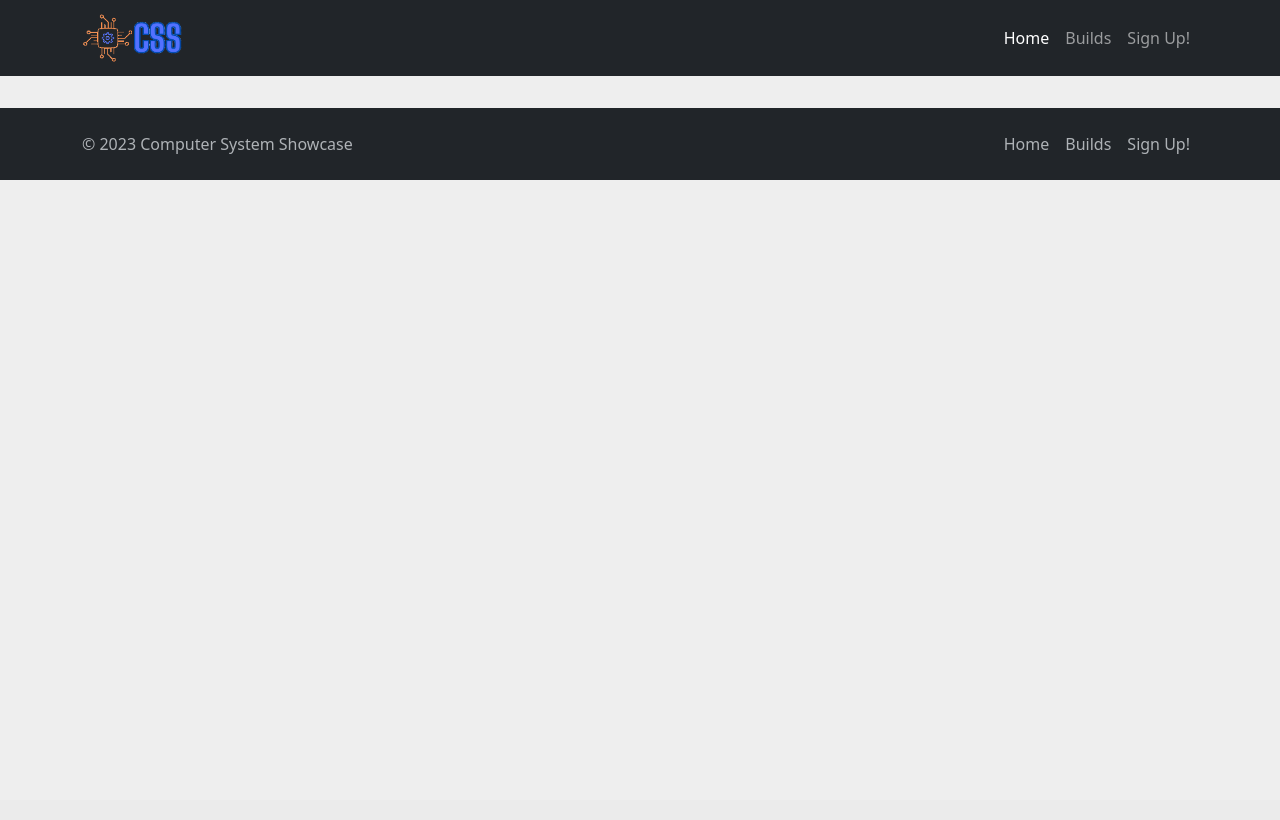
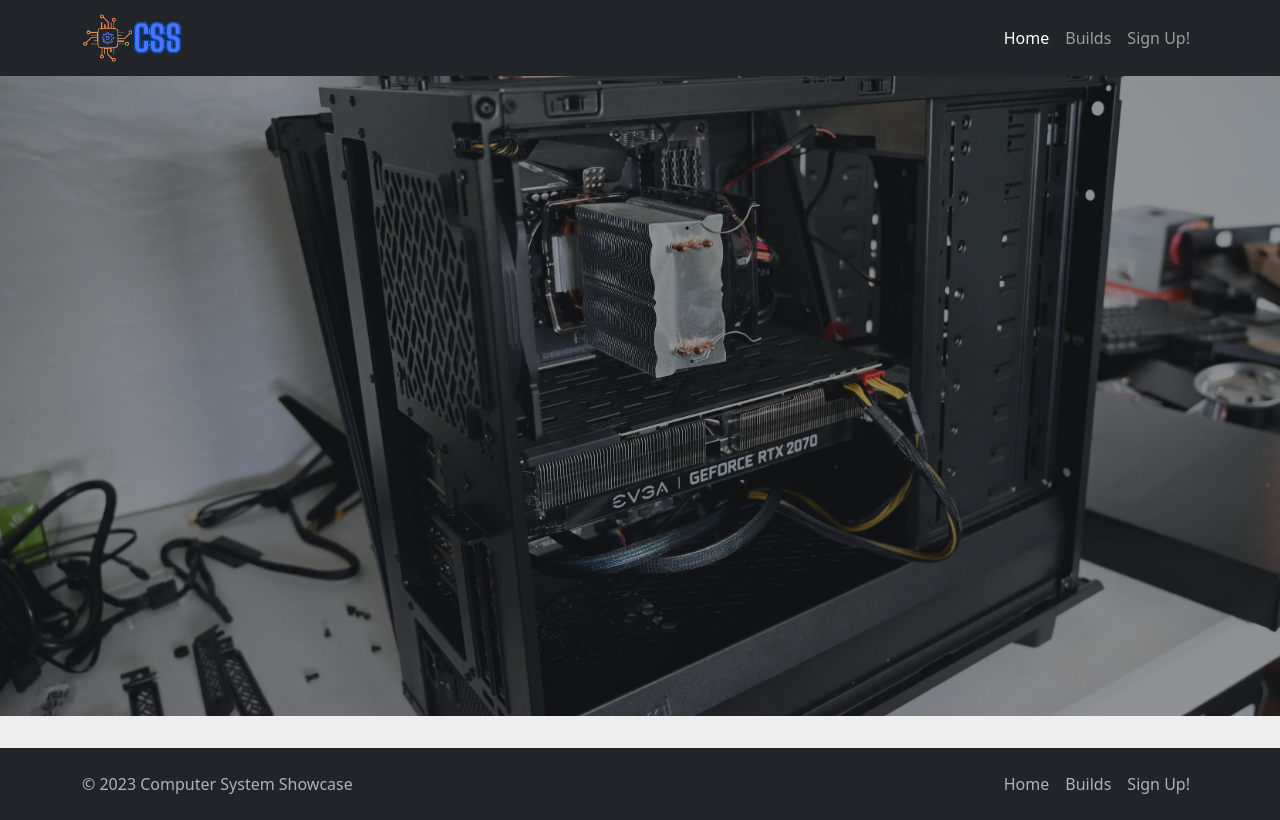
Before and after one commit to alexkavanagh-dev/computer-system-showcase, a Django app: page / in a window 1280 px wide. Before the commit the page ends 180 px from the top, so only its background shows below. Run offline with Django 3.2, Linux system fonts and the light colour scheme; data that the repository does not hold is empty; some libraries are stand-ins or nearby versions.

Commit message:
Add hero image to homepage

```diff
--- a/static/css/style.css
+++ b/static/css/style.css
@@ -23,13 +23,19 @@
 --bs-btn-disabled-border-color: var(--brand-orange);
 }
 
+/* General Styling */
+
 body {
   background-color: #eee;
 }
 
+/* NavBar */
+
 .nav-link:hover {
   color: var(--brand-orange);
 }
+
+/* Cards Post View */
 
 .card-body {
   padding: 0;
@@ -59,3 +65,26 @@ body {
   width: 8rem;
   height: 8Srem;
 }
+
+/* Hero Image */
+
+#hero-container {
+  height: 80vh;
+  width: 100vw;
+  background-repeat: no-repeat;
+  background-size: cover;
+  background-position: center;
+}
+
+#hero-container:before {
+  content: "";
+  position: absolute;
+  top: 76px;
+  left: 0;
+  right: 0;
+  bottom: 0;
+  background-color: #212529;
+  opacity: 0.5;
+  height: 80vh;
+  width: 100vw;
+}
--- a/templates/index.html
+++ b/templates/index.html
@@ -1,6 +1,10 @@
 {% extends "base.html" %}
+{% load static %}
 
 {% block content %}
+
+<div id="hero-container" style="background-image: url('/static/img/hero-image.webp');">
+</div>
 
 <div class="container">
     <div class="row">
```
Also changed, not shown: static/img/hero-image.webp.
